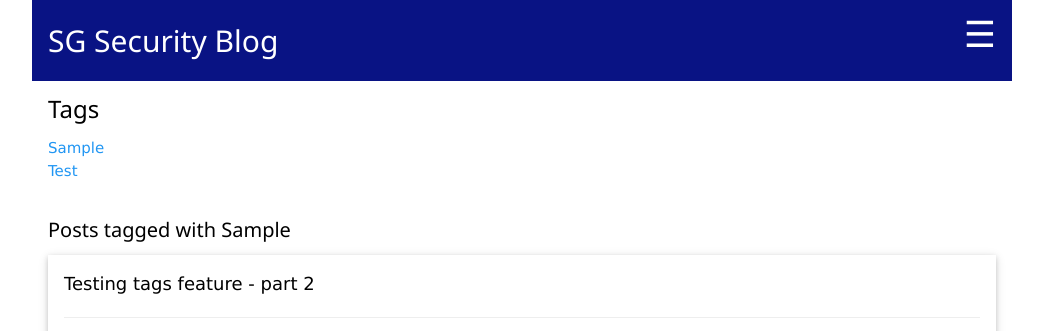
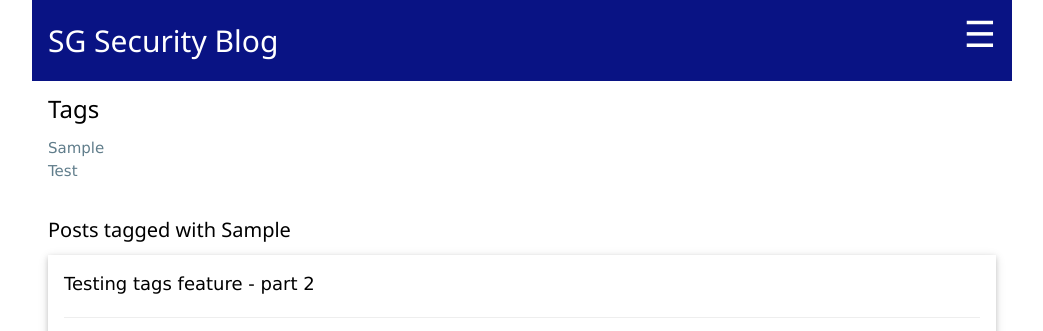
Before and after one commit to sg-sec/sg-sec.github.io, a Jekyll site: the page built from blog/tags.html, in a window 1280 px wide. Shown: the top 331 px of the page, without its empty margins (118-1161 px from the left). Built offline with Jekyll 4.4.1, drawn with Linux system fonts in a browser that asks for light colours.

Commit message:
Update tags.html

```diff
--- a/blog/tags.html
+++ b/blog/tags.html
@@ -5,7 +5,7 @@
 <h3>Tags</h3>
 {% assign sorted_tags = site.tags | sort %}
 {% for tag in sorted_tags %}
-    <a class="w3-text-blue" href="#{{ tag[0] }}"> {{ tag[0] }}</a>
+    <a class="w3-text-blue-grey" href="#{{ tag[0] }}"> {{ tag[0] }}</a>
     <br>
 {% endfor %}
 <br>
```
